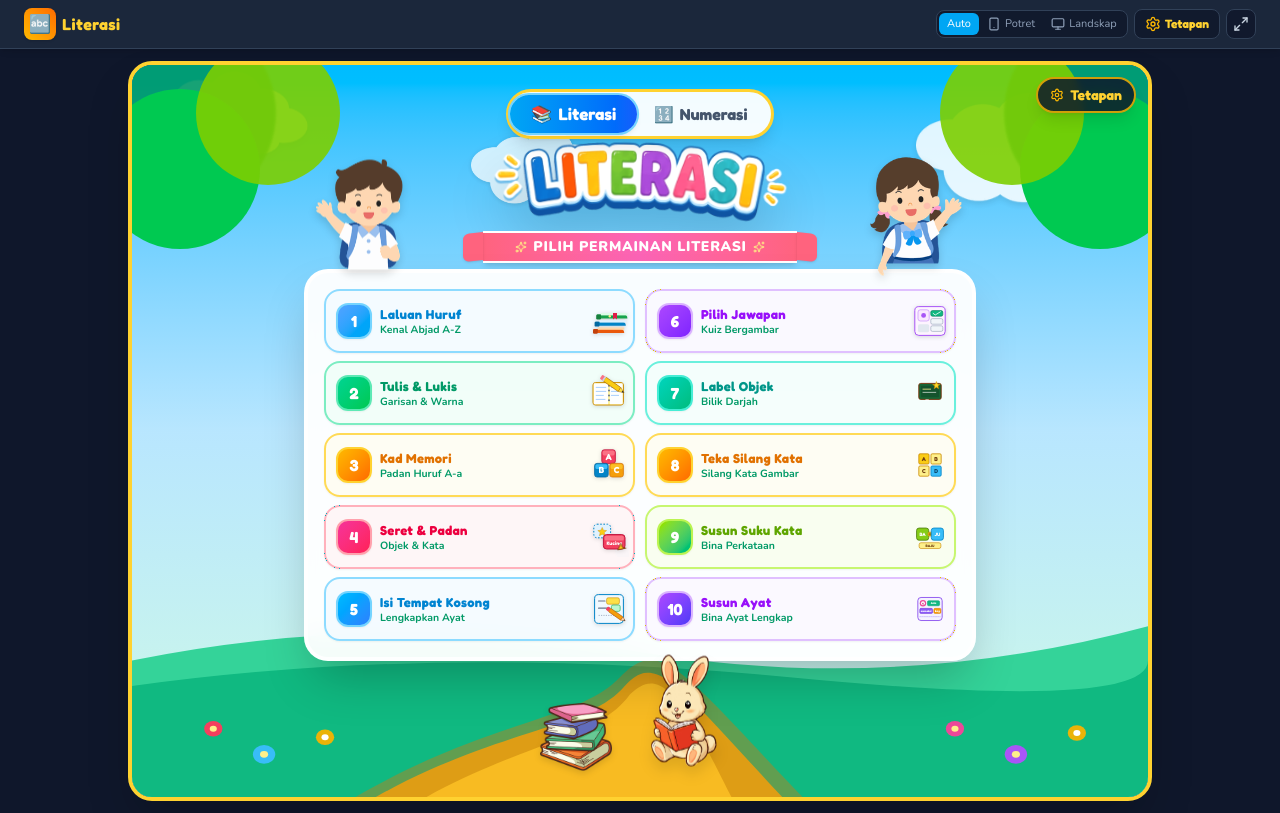
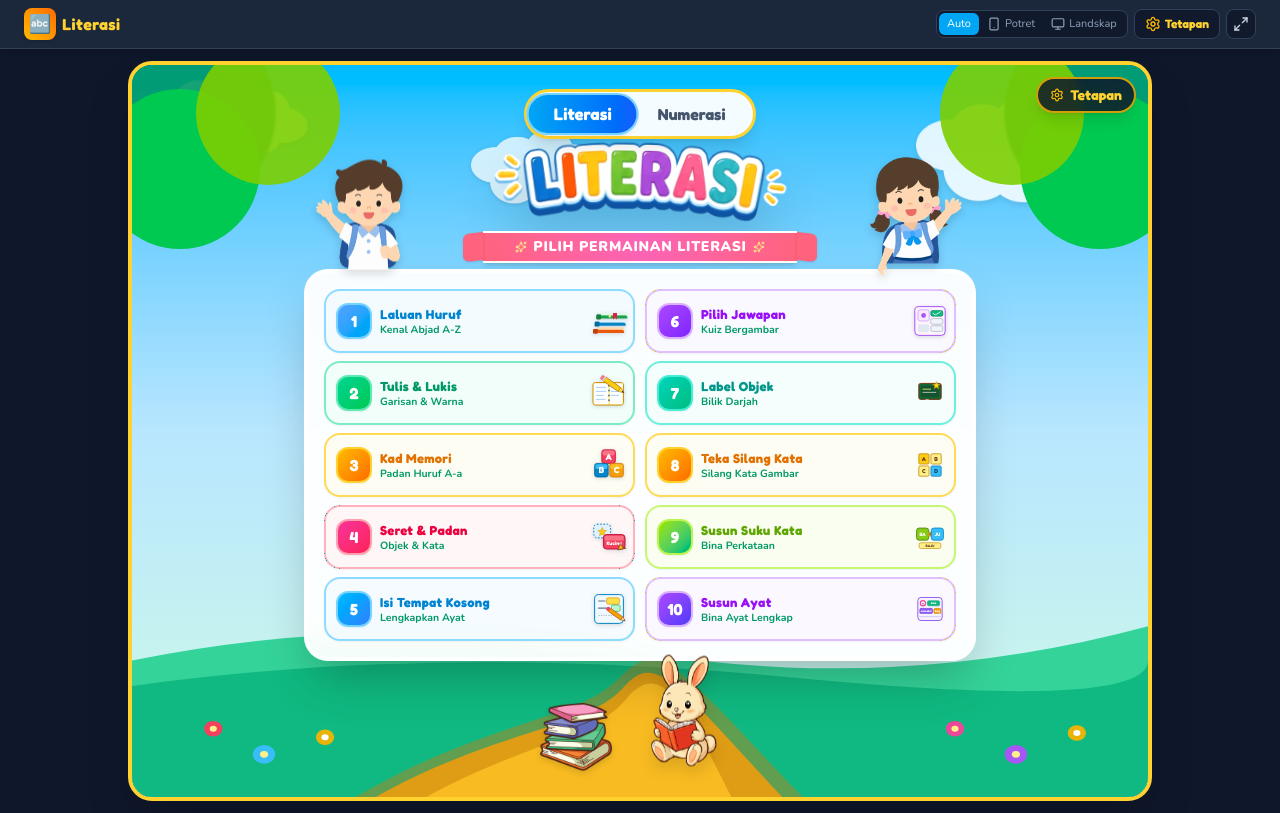
Before and after one commit to Syseski/new-interactive, a React (Vite) app: page / in a window 1280 px wide. Built offline with nearby package versions, Linux system fonts and the light colour scheme.

Commit message:
Padam ikon pada butang pilihan Literasi dan Numerasi di menu utama

```diff
--- a/src/components/GameSelectionMenu.jsx
+++ b/src/components/GameSelectionMenu.jsx
@@ -1348,7 +1348,7 @@ const AdditionMathIcon = () => (
           <button
             onClick={() => handleSubjectSwitch('literasi')}
             className={`
-              flex items-center gap-1.5 px-3.5 sm:px-5 py-1 sm:py-1.5 rounded-full font-black text-xs sm:text-sm md:text-base font-['Fredoka'] transition-all cursor-pointer
+              px-4 sm:px-6 py-1 sm:py-1.5 rounded-full font-black text-xs sm:text-sm md:text-base font-['Fredoka'] transition-all cursor-pointer
               ${
                 selectedSubject === 'literasi'
                   ? 'bg-gradient-to-r from-sky-500 to-blue-600 text-white shadow-md scale-105 ring-2 ring-sky-300'
@@ -1356,14 +1356,13 @@ const AdditionMathIcon = () => (
               }
             `}
           >
-            <span>📚</span>
             <span>Literasi</span>
           </button>
 
           <button
             onClick={() => handleSubjectSwitch('numerasi')}
             className={`
-              flex items-center gap-1.5 px-3.5 sm:px-5 py-1 sm:py-1.5 rounded-full font-black text-xs sm:text-sm md:text-base font-['Fredoka'] transition-all cursor-pointer
+              px-4 sm:px-6 py-1 sm:py-1.5 rounded-full font-black text-xs sm:text-sm md:text-base font-['Fredoka'] transition-all cursor-pointer
               ${
                 selectedSubject === 'numerasi'
                   ? 'bg-gradient-to-r from-emerald-500 to-teal-600 text-white shadow-md scale-105 ring-2 ring-emerald-300'
@@ -1371,7 +1370,6 @@ const AdditionMathIcon = () => (
               }
             `}
           >
-            <span>🔢</span>
             <span>Numerasi</span>
           </button>
         </div>
```
